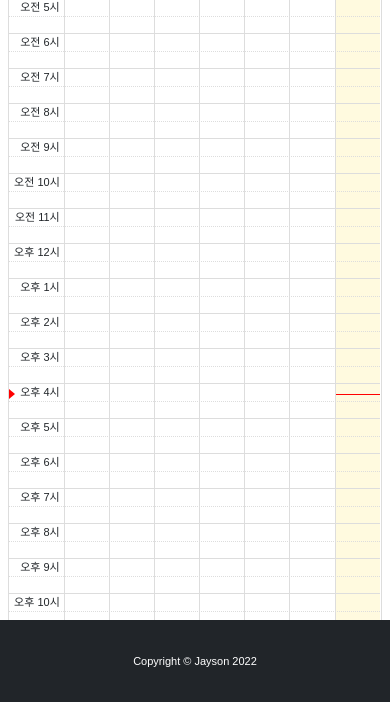
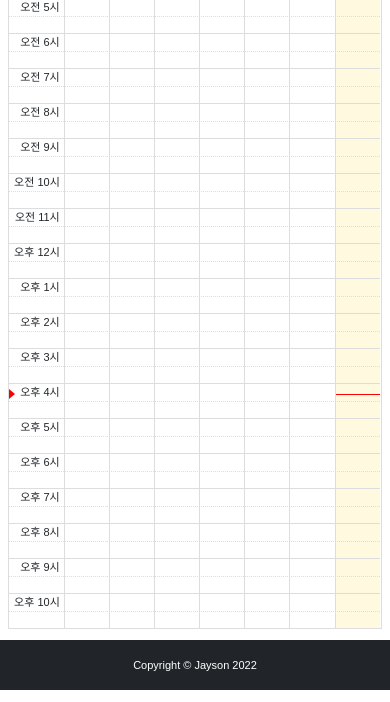
Before and after one commit to wkd8176/mipochurch_room_reservation, a Django app: page /reservation/ in a window 390 px wide. Shown: the part 142-844 px from the top of the page. Run offline with Django 4.2, Linux system fonts and the light colour scheme; data that the repository does not hold is empty; some libraries are stand-ins or nearby versions.

Commit message:
모바일 최적화

```diff
--- a/reservation/templates/reservation/footer.html
+++ b/reservation/templates/reservation/footer.html
@@ -1,5 +1,5 @@
 <!-- Footer-->
-<footer class="py-5 bg-dark fixed-bottom">
+<footer class="py-4 bg-dark">
     <div class="container-fluid">
         <p class="m-0 text-center text-white">Copyright &copy; Jayson 2022</p>
     </div>
```
